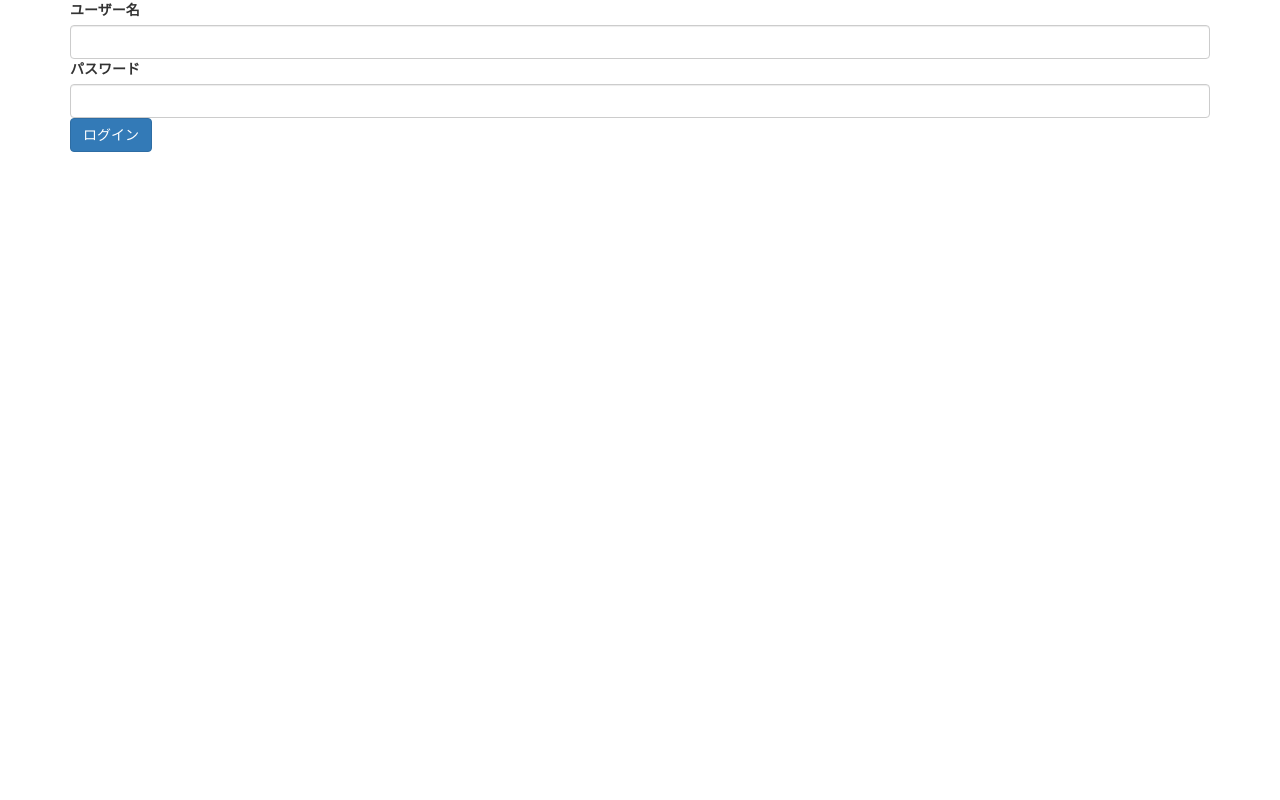
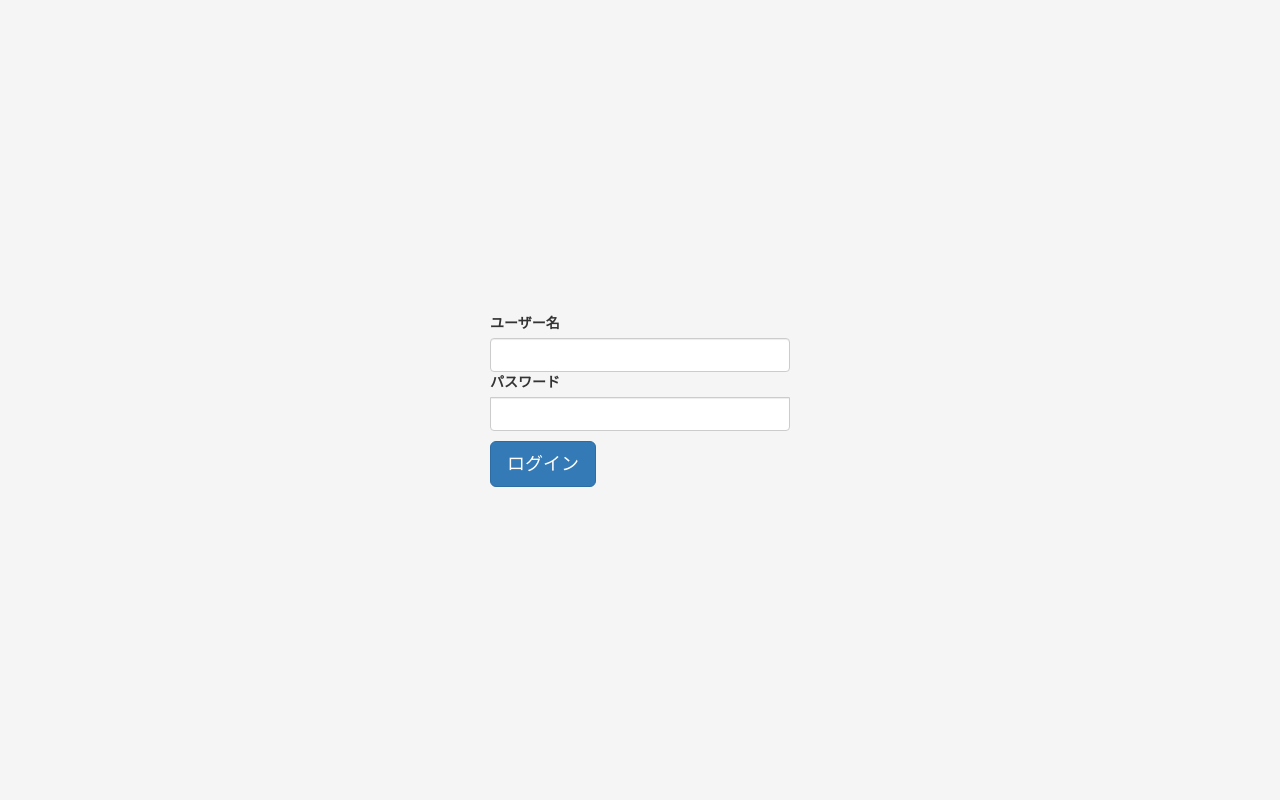
Before and after one commit to devtitozzzzg/todo, a Flask app: page /login in a window 1280 px wide. Run offline with Flask 2, Linux system fonts and the light colour scheme; some libraries are stand-ins or nearby versions.

Commit message:
bootstrap

```diff
--- /dev/null
+++ b/static/css/login.css
@@ -0,0 +1,35 @@
+html,
+body {
+  height: 100%;
+}
+
+body {
+  display: flex;
+  align-items: center;
+  padding-top: 40px;
+  padding-bottom: 40px;
+  background-color: #f5f5f5;
+}
+
+.form-login {
+  width: 100%;
+  max-width: 330px;
+  padding: 15px;
+  margin: auto;
+}
+
+.form-login .form-floating:focus-within {
+  z-index: 2;
+}
+
+.form-login input[type="username"] {
+  margin-bottom: -1px;
+  border-bottom-right-radius: 0;
+  border-bottom-left-radius: 0;
+}
+
+.form-login input[type="password"] {
+  margin-bottom: 10px;
+  border-top-left-radius: 0;
+  border-top-right-radius: 0;
+}
--- a/static/css/main.css
+++ /dev/null
@@ -1,3 +0,0 @@
-.text-center {
-    text-align: center!important;
-}
--- a/templates/login.html
+++ b/templates/login.html
@@ -2,17 +2,18 @@
 {% block title %}ログイン{% endblock %}
 
 {% block content %}
-<div class="container">
+<link rel="stylesheet" href="{{ url_for('static', filename='css/login.css')}}">
+<div class="form-login">
     <form method="POST">
-        <div class="mb-3">
-            <label for="username" class="form-label">ユーザー名</label>
+        <div class="form-floating">
+            <label for="username">ユーザー名</label>
             <input type="text" name="username" class="form-control">
         </div>
-        <div class="mb-3">
-            <label for="password" class="form-label">パスワード</label>
+        <div class="form-floating">
+            <label for="password">パスワード</label>
             <input type="password" name="password" class="form-control">
         </div>
-        <button type="submit" class="btn btn-primary">ログイン</button>
+        <button type="submit" class="w-100 btn btn-lg btn-primary">ログイン</button>
     </form>
 </div>
 {% endblock %}
```
Also changed, not shown: static/css/signup.css (added, +35 -0 lines), templates/signup.html (+16 -8 lines).
